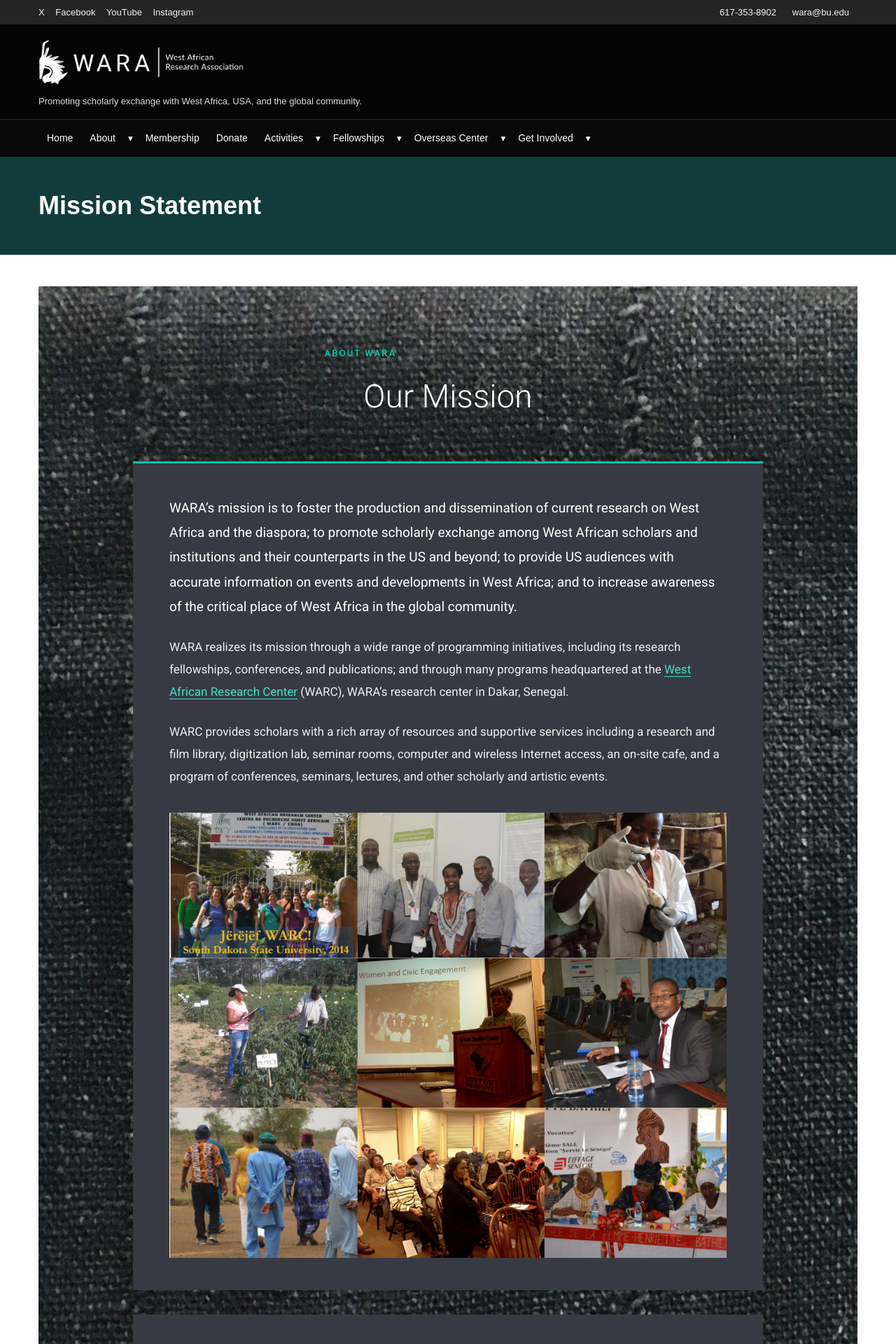
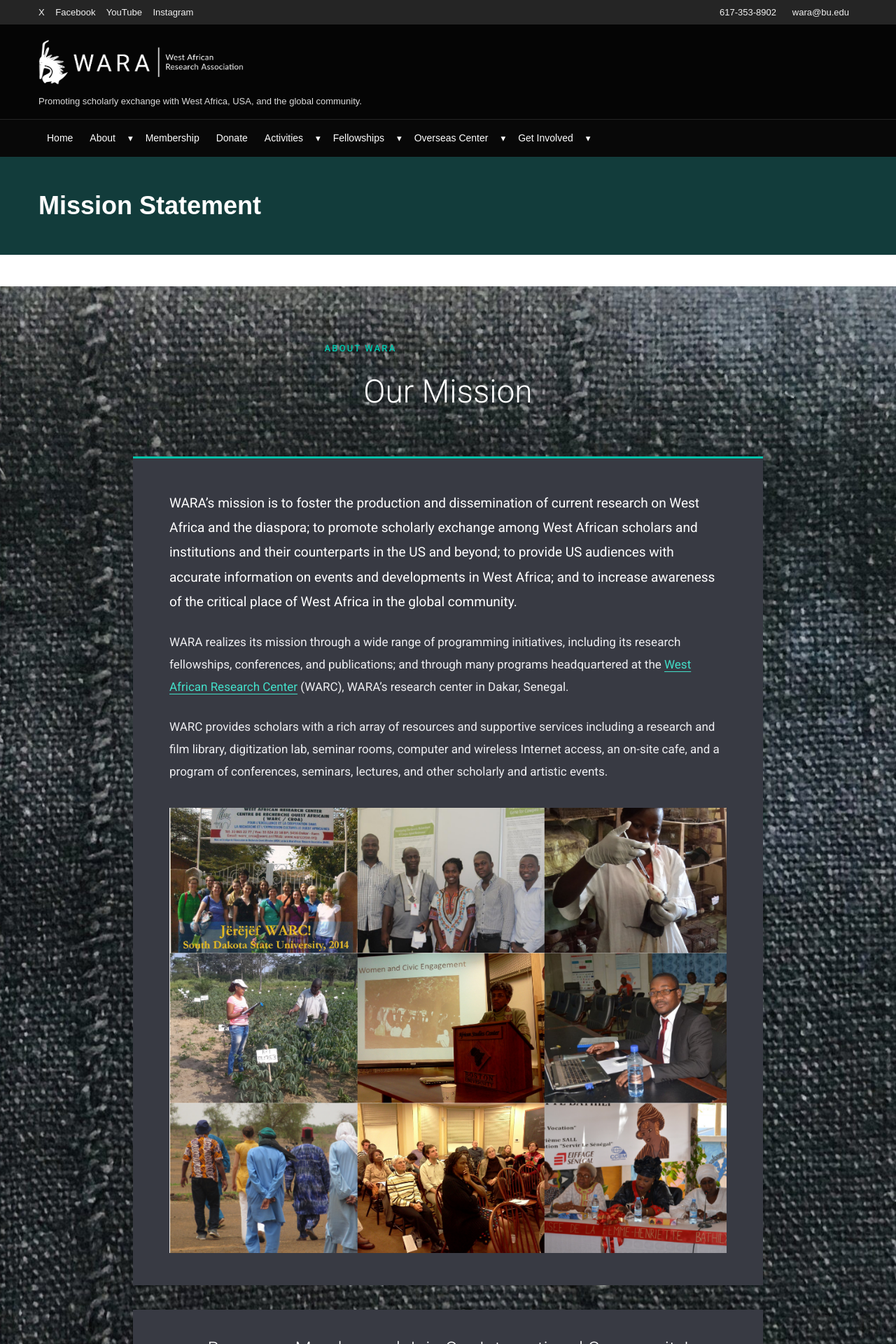
Before and after one commit to warawebsite/westafricanresearchassociation, a Jekyll site: the page built from docs/about/mission-statement/index.md, in a window 1280 px wide. Shown: the top 1920 px of the page at 70% size. Built offline with Jekyll 4.4.1, drawn with Linux system fonts in a browser that asks for light colours.

Commit message:
Remove white margins from WARA Mission Statement background

```diff
--- a/docs/assets/css/wara-mission-page.css
+++ b/docs/assets/css/wara-mission-page.css
@@ -146,3 +146,37 @@
   margin: 0 auto;
   object-fit: contain;
 }
+
+/* Fix Mission Statement background width */
+.wara-mission-page {
+  position: relative;
+  left: 50%;
+  margin-left: -50vw !important;
+  width: 100vw !important;
+  max-width: none !important;
+  padding: 65px 24px 90px !important;
+  box-sizing: border-box;
+  background-color: #202126 !important;
+  background-image: url("../images/wara-woven-background.jpg") !important;
+  background-repeat: repeat !important;
+  background-position: center top !important;
+  background-size: auto !important;
+}
+
+.wara-mission-page-inner {
+  width: 100%;
+  max-width: 1100px;
+  margin: 0 auto !important;
+}
+
+.wara-mission-page-content,
+.wara-mission-join {
+  width: 100%;
+  box-sizing: border-box;
+}
+
+@media (max-width: 650px) {
+  .wara-mission-page {
+    padding: 45px 16px 65px !important;
+  }
+}
```
